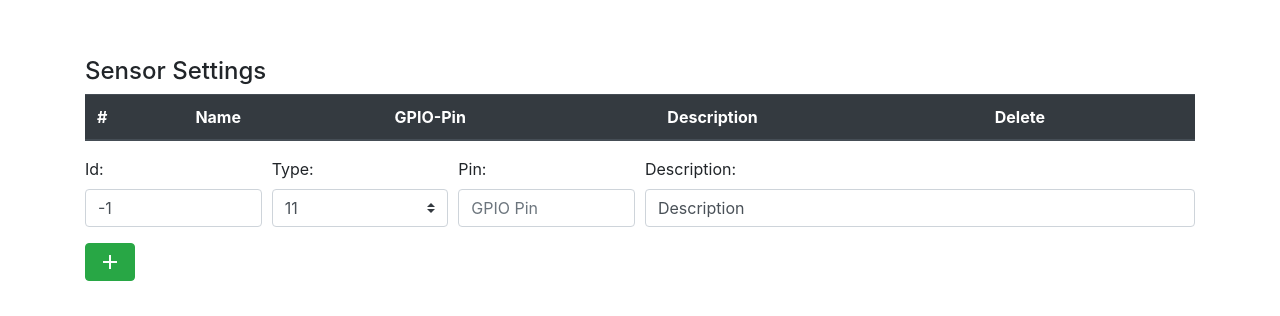
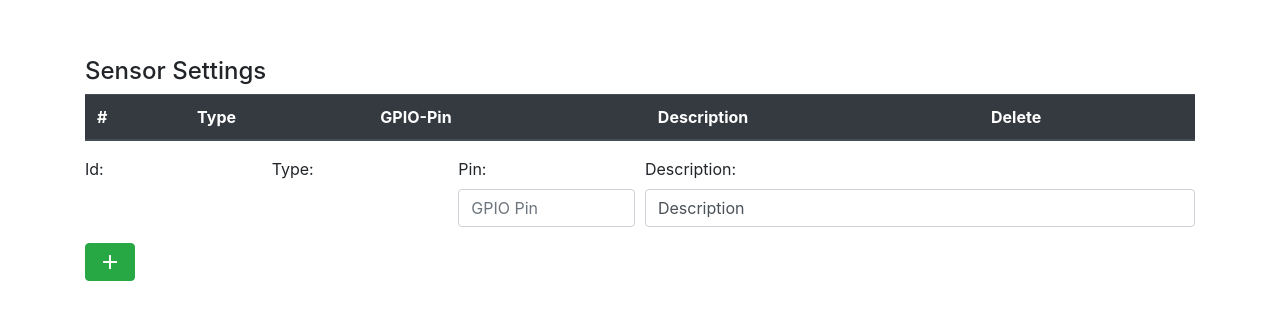
Before and after one commit to MhhhxX/plantcontrol, a Django app: template templates/home.html in a window 1280 px wide. Shown: the part 973-1289 px from the top of the page. Run offline with Django 3.2, Linux system fonts and the light colour scheme; the template is opened without the code that fills it: values that come from a table or form of the project are taken from there, others are empty; parts of the project's set-up code (start-up, migrations or seed data) failed here and were passed over; some libraries are stand-ins or nearby versions.

Commit message:
more fixes

```diff
--- a/home/forms.py
+++ b/home/forms.py
@@ -16,12 +16,12 @@
 
 class SensorModelForm(ModelForm):
     class Meta:
-        CHOICES = (('DHT11', 11), ('DHT22', 22))
+        CHOICES = ((11, 11), (22, 22))
         model = SensorSettings
         fields = ('sensor_id', 'type', 'GPIO_pin', 'description')
         widgets = {
             'sensor_id': NumberInput(attrs={'placeholder': 'Sensor Id', 'class': 'form-control'}),
-            'type': Select(attrs={'placeholder': 'Sensor Type', 'class': 'custom-select'}, choices=CHOICES),
+            'type': IntegerField(attrs={'placeholder': 'Sensor Type', 'class': 'custom-select'}, choices=CHOICES),
             'GPIO_pin': NumberInput(attrs={'placeholder': 'GPIO Pin', 'class': 'form-control'}),
             'description': TextInput(attrs={'placeholder': 'Description', 'class': 'form-control'})
         }
--- a/home/sensor.py
+++ b/home/sensor.py
@@ -22,7 +22,7 @@
         if time_diff < 2:
             return cache_data[0]
         new_data = self.func(self, sensor_id=sensor_id, mode=mode)
-        index = self.cache.index(cache_data)
+        index = self.cache.index(cache_data[0])
         self.cache[index] = new_data
         return new_data
 
@@ -69,12 +69,12 @@
             sensor = SensorSettings.objects.get(sensor_id=sensor_id)
         except ObjectDoesNotExist:
             raise SensorException(sensor_id)
-        return sensor.type, sensor.pin
+        return sensor.type, sensor.GPIO_pin
 
     def read_all(self):
         data = []
         for sensor in SensorSettings.objects.all():
-            dht_data = self.read(sensor.sensor_id, 'retry')
+            dht_data = self.read(sensor_id=sensor.sensor_id, mode='retry')
             data.append(dht_data)
         return data
 
--- a/home/views.py
+++ b/home/views.py
@@ -39,7 +39,7 @@
         # not yet implemented
         s = Sensor()
         data = s.read(sensor_id=0, mode='once')
-        timestamp = data.timestamp.hour + ":" + data.timestamp.minute + ":" + data.timestamp.second
+        timestamp = str(data.timestamp.hour) + ":" + str(data.timestamp.minute) + ":" + str(data.timestamp.second)
         # data = randomize_test_data()
         send_data = {'temperature': data.temperature, 'humidity': data.humidity, 'time': timestamp}
         return JsonResponse(send_data)
--- a/templates/home.html
+++ b/templates/home.html
@@ -93,7 +93,7 @@
             <thead>
                 <tr>
                     <th scope="col">#</th>
-                    <th scope="col">Name</th>
+                    <th scope="col">Type</th>
                     <th scope="col">GPIO-Pin</th>
                     <th scope="col">Description</th>
                     <th scope="col">Delete</th>
```
